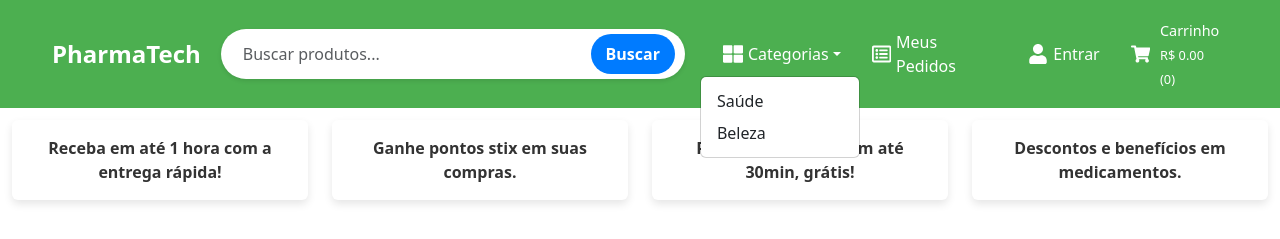
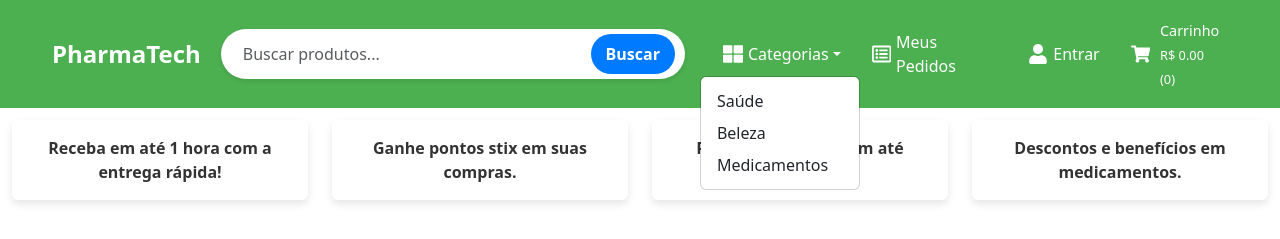
Before and after one commit to KayckRossi/ProjetoIntegrador-PharmaTech, a React (Create React App) app: page / in a window 1280 px wide. Both pictures are taken after a click on the button "Categorias". Shown: the top 239 px of the page. Built offline with nearby package versions, Linux system fonts and the light colour scheme; no server answers.

Commit message:
Front funcionando

```diff
--- a/src/components/CartOffCanvas.jsx
+++ b/src/components/CartOffCanvas.jsx
@@ -1,9 +1,10 @@
 import React, { useContext } from 'react';
 import { Button, Form, Image, ListGroup, Offcanvas } from 'react-bootstrap';
-import imageSemPedido from '../assets/images/imageDoOffCanvas.png';
 import '../assets/styles/CartOffcanvas.scss';
 import { useNavigate } from 'react-router-dom';
 import { CartContext } from '../context/CartContext'; // Certifique-se de que o contexto do carrinho está configurado
+
+
 function CartOffcanvas({ show, handleClose }) {
   const { cartItems, removeFromCart, updateQuantity, calculateSubtotal } = useContext(CartContext); // Usa o contexto do carrinho
   const navigate = useNavigate();
@@ -18,7 +19,7 @@ function CartOffcanvas({ show, handleClose }) {
           {cartItems.map((item) => (
             <ListGroup.Item key={item.id} className="cart-item">
               <div className="cart-item-details">
-                <Image src={imageSemPedido} rounded className="cart-item-image" />
+                <Image src={item.imagemUrl} rounded className="cart-item-image" />
                 <div className="cart-item-info">
                   <h5>{item.nome}</h5>
                   <p>R$ {item.preco.toFixed(2)}</p>
--- a/src/components/Header.jsx
+++ b/src/components/Header.jsx
@@ -70,6 +70,9 @@ function Header() {
               <NavDropdown.Item onClick={() => navigate('/categoria/beleza')}>
                 Beleza
               </NavDropdown.Item>
+              <NavDropdown.Item onClick={() => navigate('/categoria/medicamentos')}>
+                Medicamentos
+              </NavDropdown.Item>
             </NavDropdown>
 
             {/* Meus Pedidos */}
--- a/src/components/ProductCard.jsx
+++ b/src/components/ProductCard.jsx
@@ -11,7 +11,7 @@ function ProductCard({ product }) {
 
   return (
     <Card className="product-card">
-      <Card.Img variant="top" src={product.image} alt={product.name} />
+      <Card.Img variant="top" src={product.imagemUrl} alt={product.name} />
       <Card.Body className="text-center">
         <Card.Title>{product.name}</Card.Title>
         <Card.Text>R$ {product.price.toFixed(2)}</Card.Text>
```
